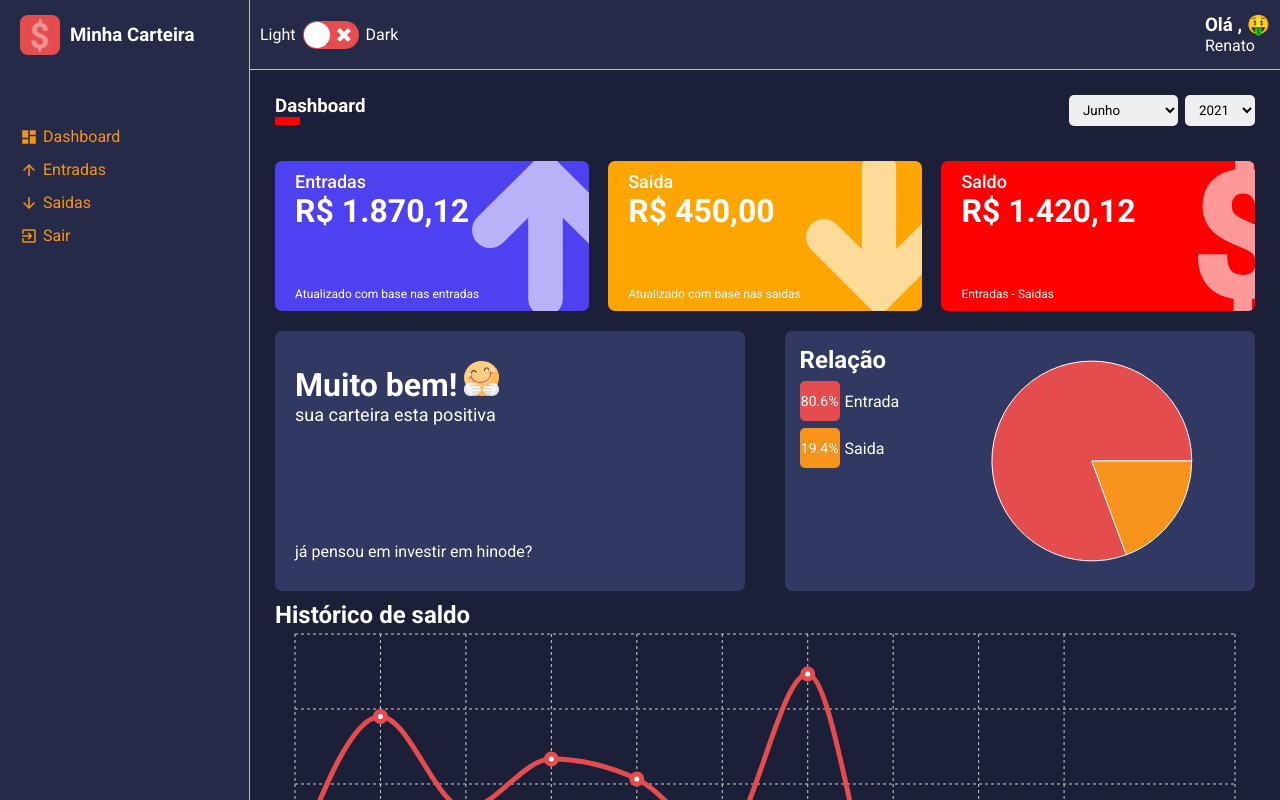
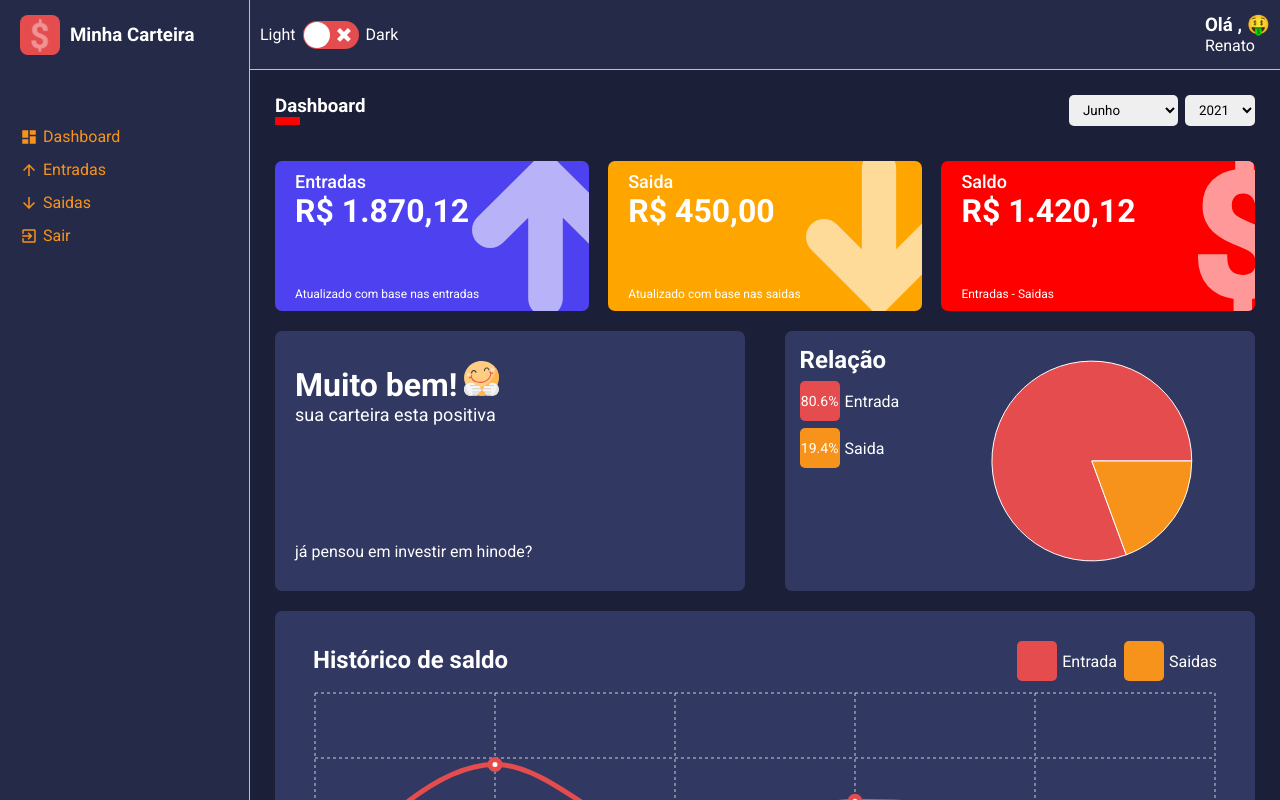
Before and after one commit to renatocantarino/dashboard-react-typescript, a React (Create React App) app: page /dashboard in a window 1280 px wide. Built offline with nearby package versions, Linux system fonts and the light colour scheme.

Commit message:
line charts

```diff
--- a/src/components/HistoryBox/index.tsx
+++ b/src/components/HistoryBox/index.tsx
@@ -1,10 +1,11 @@
 import React from 'react';
+import formatCurrency from '../../Utils/FormatCurrency';
 import {
     LineChart, Line, XAxis, CartesianGrid,
     Tooltip, ResponsiveContainer
 } from 'recharts'
 
-import { Container } from './styles'
+import { Header, LegendContainer, Legend, Container } from './styles'
 
 
 interface IHistoryBoxProps {
@@ -20,13 +21,27 @@ interface IHistoryBoxProps {
 //FC = funcional componente
 const HistoryCharts: React.FC<IHistoryBoxProps> = ({ data, lineColorAmountEntry, lineColorAmountOutput }) => (
     <Container>
-        <h2>Histórico de saldo</h2>
+        <Header>
+            <h2>Histórico de saldo</h2>
+            <LegendContainer>
+                <Legend color={lineColorAmountEntry}>
+                    <div></div>
+                    <span>Entrada</span>
+                </Legend>
+                <Legend color={lineColorAmountOutput}>
+                    <div></div>
+                    <span>Saidas</span>
+                </Legend>
+            </LegendContainer>
+
+        </Header>
+
 
         <ResponsiveContainer>
             <LineChart data={data} margin={{ top: 5, right: 20, left: 20, bottom: 5 }}>
                 <CartesianGrid strokeDasharray="3 3" stroke="#cecece" />
                 <XAxis dataKey="month" stroke="#cecece" />
-                <Tooltip />
+                <Tooltip formatter={(value: string) => formatCurrency(Number(value))} />
                 <Line type="monotone"
                     dataKey="amountEntry"
                     name="Entradas"
--- a/src/components/HistoryBox/styles.ts
+++ b/src/components/HistoryBox/styles.ts
@@ -1,9 +1,72 @@
 import styled from 'styled-components';
+
+interface ILegendProps {
+    color: string;
+}
+
+
+export const Header = styled.header`
+ display: flex;
+ width: 100%;
+ justify-content: space-between;
+
+ > h2 {
+        margin-top: 5px;
+        padding-left: 18px;
+        }
+`;
+
+export const LegendContainer = styled.ul`
+    list-style: none;
+    display: flex;
+    padding-right: 18px;
+`;
+
+export const Legend = styled.li<ILegendProps>`
+    display: flex;
+    align-items: center;
+    margin-bottom: 7px;
+    margin-left: 7px;
+
+    > div {
+        background-color: ${props => props.color};
+        width: 40px;
+        height: 40px;
+        border-radius: 5px;
+
+        font-size: 14px;
+        line-height: 40px;
+        text-align: center;
+    }
+    > span {
+        margin-left: 5px;
+    }
+    @media(max-width: 145px){
+        font-size: 14px;
+        margin: 3px 0;
+        > div {
+            height: 35px;
+            width: 35px;
+            line-height: 35px;
+        }
+        > span {
+            margin-left: 7px;
+        }
+    }
+`;
 
 
 export const Container = styled.div`
     width: 100%;
-    height: 340px;
+    height: 360px;
+    margin: 10px 0;
+    padding: 30px 20px;
+    border-radius: 7px;
+
+    background-color: ${props => props.theme.colors.tertiary};
+    color: ${props => props.theme.colors.white};
+
+
 
 
 `;
--- a/src/components/PieChart/index.tsx
+++ b/src/components/PieChart/index.tsx
@@ -2,7 +2,6 @@ import React from 'react';
 import {
     PieChart,
     Pie,
-    Tooltip,
     Cell,
     ResponsiveContainer
 } from 'recharts'
--- a/src/components/PieChart/styles.ts
+++ b/src/components/PieChart/styles.ts
@@ -36,7 +36,7 @@ export const Container = styled.div`
 `;
 
 export const SideLeft = styled.aside`
-    padding: 10px 20px;
+    padding: 30px 20px;
     > h2 {
         margin-bottom: 20px;
     }
--- a/src/pages/Dashboard/index.tsx
+++ b/src/pages/Dashboard/index.tsx
@@ -185,11 +185,19 @@ const Dashboard: React.FC = () => {
 
                 return {
                     monthNumber: month,
-                    month: Meses[month].label,
+                    month: Meses[month].label.substr(0, 3),
                     amountEntry,
                     amountOutput
                 }
             })
+            .filter(item => {
+                const currentMonth = new Date().getMonth();
+                const currentYear = new Date().getUTCFullYear();
+                return (anoSelecionado === currentYear
+                    && item.monthNumber <= currentMonth)
+                    || (anoSelecionado < currentYear)
+
+            });
     }, [anoSelecionado]);
 
 
--- a/src/pages/List/index.tsx
+++ b/src/pages/List/index.tsx
@@ -86,6 +86,9 @@ const List: React.FC<IRouteParams> = ({ match }) => {
             setFrequencia((prev) => [...prev, tipoFrequencia]);
     }
 
+
+
+
     const handleMonthSelected = (month: string) => {
         const parseMonth = Number(month);
         setMesSelecionado(parseMonth);
@@ -100,10 +103,12 @@ const List: React.FC<IRouteParams> = ({ match }) => {
         const filtered = pageParams.data.filter(item => {
             //filtro por mes e ano
             const data = new Date(item.date)
-            const month = data.getMonth() + 1;
+            const month = data.getMonth();
             const year = data.getFullYear();
 
-            return month === mesSelecionado && year === anoSelecionado && frequencia.includes(item.frequency)
+            return month === mesSelecionado
+                && year === anoSelecionado
+                && frequencia.includes(item.frequency)
         })
 
         const formated = filtered.map(item => {
@@ -150,6 +155,7 @@ const List: React.FC<IRouteParams> = ({ match }) => {
             </Filters>
 
             <Content>
+
                 {
                     data.length ? data.map(item => (<FinanceCard
                         key={item.id}
```
